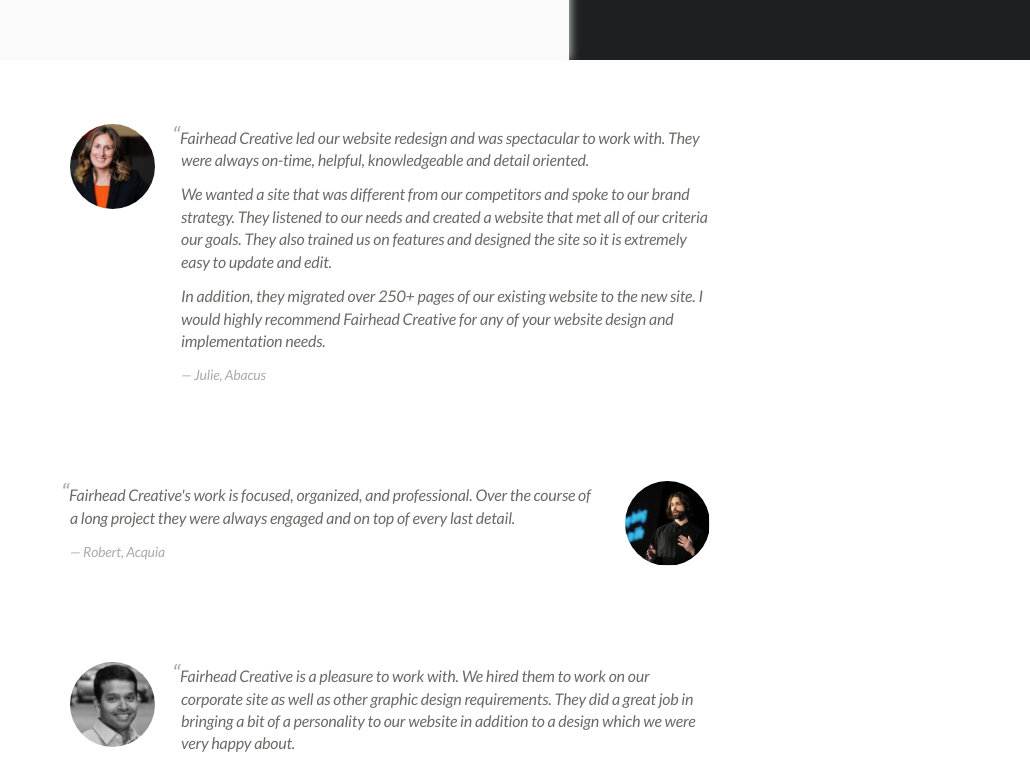
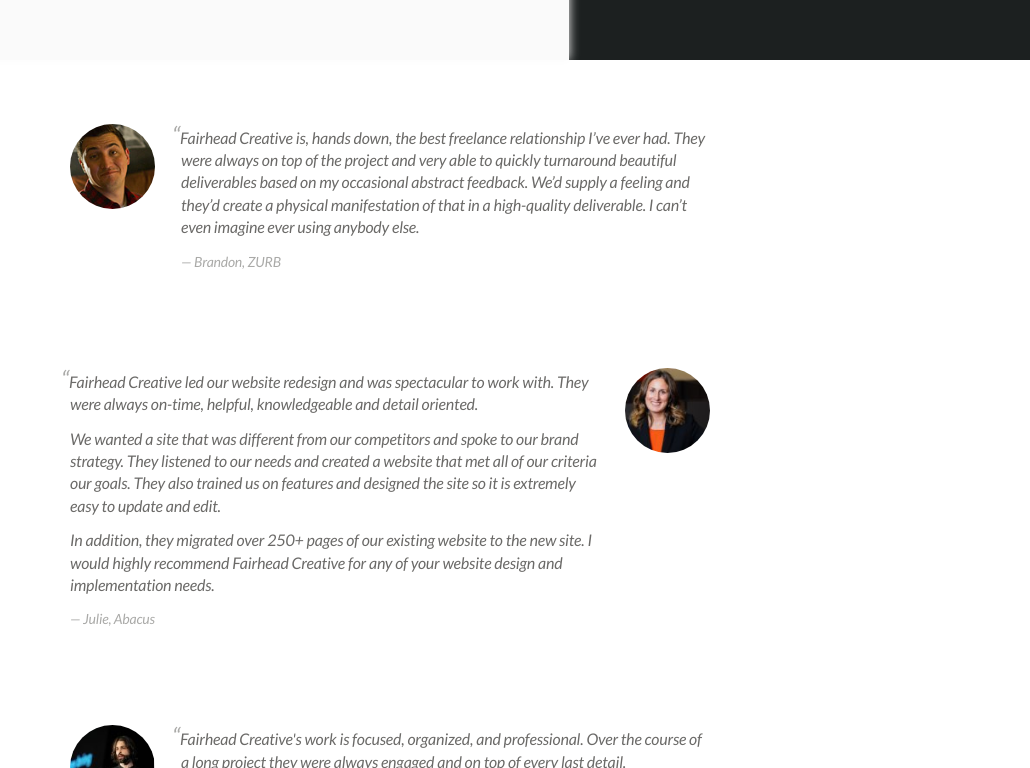
Before and after one commit to fairheadcreative/fairheadcreative, a Jekyll site: the page built from clients.html, in a window 1280 px wide and 900 px high, scrolled down 1021 px, cut to the strip 132-900 px from the top of the window. Shown: the whole strip, without its empty margins (250-1280 px from the left). Built offline with Jekyll 4.4.1, drawn with Linux system fonts in a browser that asks for light colours; Markdown is read by kramdown in place of the engine named in the settings.

Commit message:
Add Clients page quote

```diff
--- a/clients.html
+++ b/clients.html
@@ -75,6 +75,14 @@ splash: true
 
 <section id="quotes" class="group container">
   <blockquote>
+    <img src="/images/clients/brandon.jpg" alt="" />
+    <div>
+      <p>Fairhead Creative is, hands down, the best freelance relationship I’ve ever had. They were always on top of the project and very able to quickly turnaround beautiful deliverables based on my occasional abstract feedback. We’d supply a feeling and they’d create a physical manifestation of that in a high-quality deliverable. I can’t even imagine ever using anybody else.</p>
+      <cite>Brandon, ZURB</cite>
+    </div>
+  </blockquote>
+
+  <blockquote>
     <img src="/images/clients/julie.jpg" alt="" />
     <div>
       <p>Fairhead Creative led our website redesign and was spectacular to work with. They were always on-time, helpful, knowledgeable and detail oriented.</p>
```
Also changed, not shown: images/clients/brandon.jpg (added).
